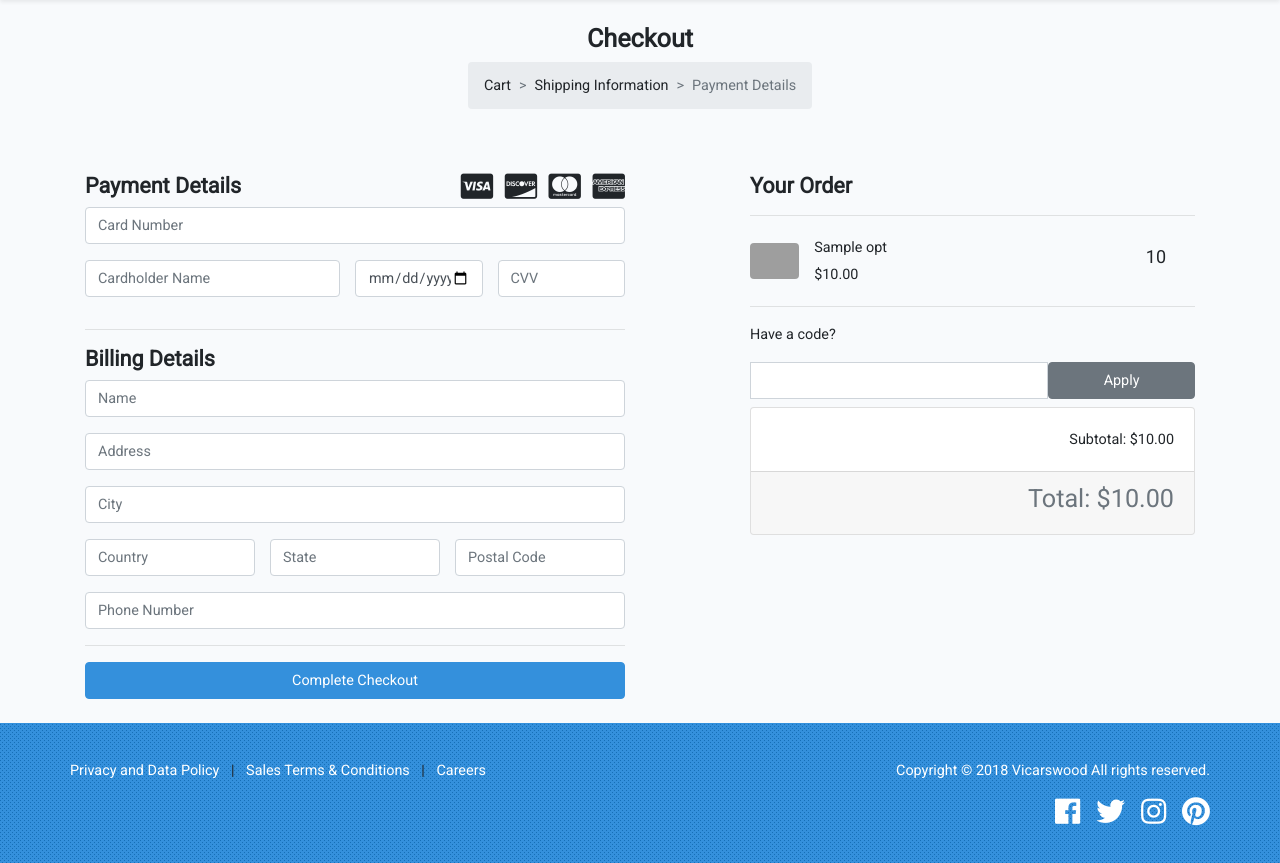
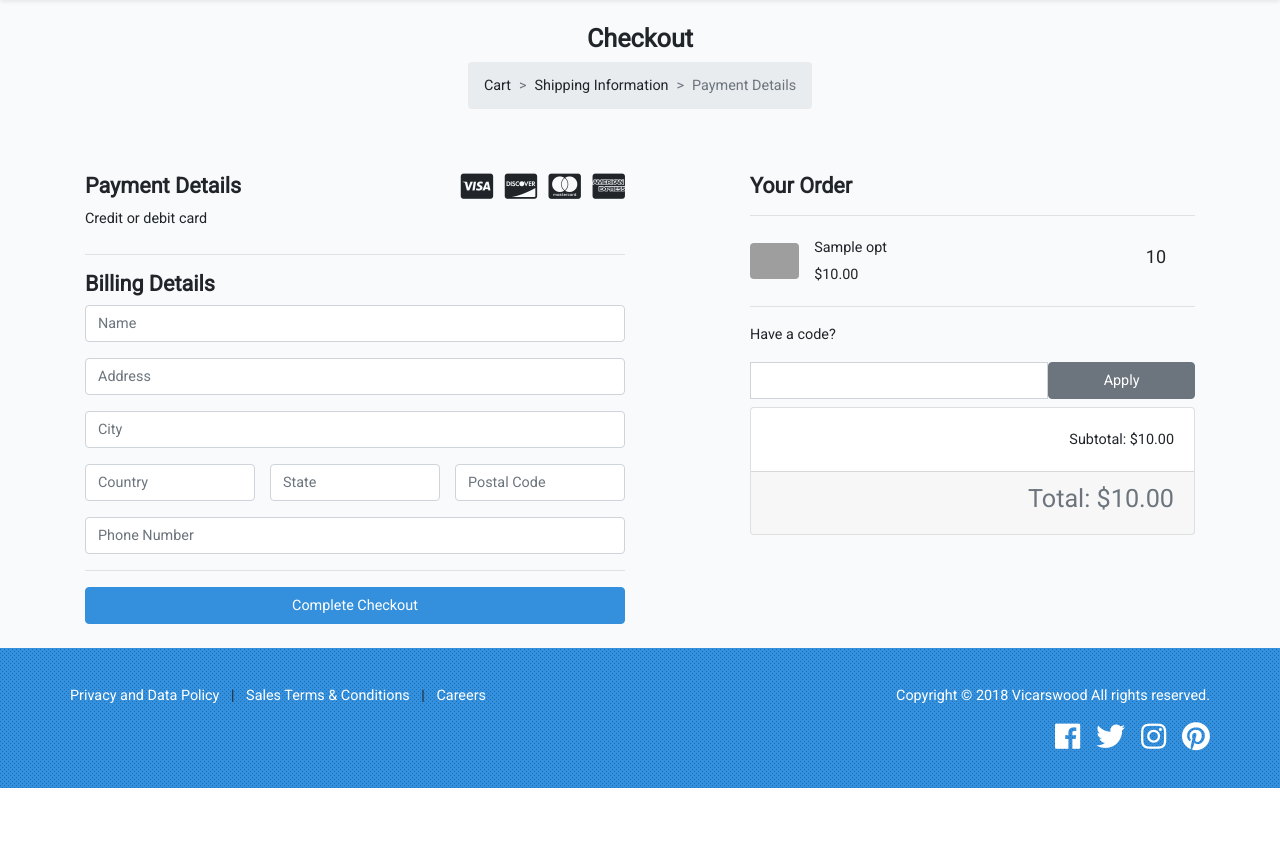
Before and after one commit to olivermusovski/vicarswood, a Laravel app: page /checkout-review/1 in a window 1280 px wide. Shown: the part 79-942 px from the top of the page. After the commit the page ends 867 px from the top, so only its background shows below. Run offline with Laravel 8, Linux system fonts and the light colour scheme; data comes from the database, SQL or seed files in the repository; tables that the repository leaves empty hold one stand-in row (values such as "Sample post"); data that the repository does not hold is empty; style sheets or scripts are compiled from the project's sources; parts of the project's set-up code (start-up, migrations or seed data) failed here and were passed over; some libraries are stand-ins or nearby versions; grey boxes are pictures that could not be loaded.

Commit message:
checkout stuff

```diff
--- a/app/Http/Controllers/CouponController.php
+++ b/app/Http/Controllers/CouponController.php
@@ -43,6 +43,10 @@
         $order = Order::find($request->order_id);
         $alreadyHasCoupon = false;
         $userHasOffer = false;
+
+        if(!auth()->user()) {
+           return redirect()->route('checkout.review', ['order' => $order->id])->withErrors('Must be logged in to apply promotion.');
+        }
 
         // Check to see if the promo code is valid
         if(!$promo) {
--- a/app/StaticWebPage.php
+++ b/app/StaticWebPage.php
@@ -4,7 +4,7 @@
 
 use Illuminate\Database\Eloquent\Model;
 
-class Address extends Model
+class StaticWebPage extends Model
 {
     protected $table = 'StaticWebPages';
 
--- a/resources/views/checkout/review.blade.php
+++ b/resources/views/checkout/review.blade.php
@@ -38,7 +38,7 @@
 
 		<div class="row mt-5">
 			<div class="col-md-6">
-				<form action="{{ route('checkout.complete') }}" method="POST">
+				<form action="{{ route('checkout.complete') }}" method="POST" id="payment-form">
 					@csrf
 					<div class="row mx-0 justify-content-between">
 						<h4 class="font-weight-bold">Payment Details</h4>
@@ -53,27 +53,9 @@
 
 
 					<div class="form-group">
-						<input type="text" class="form-control" id="creditcard" name="creditcard" value="" placeholder="Card Number">
-					</div>
-
-					<div class="row">
-						<div class="col-md-6">
-							<div class="form-group">
-								<input type="text" class="form-control" id="name" name="name" value="" placeholder="Cardholder Name">
-							</div>
-						</div>
-
-						<div class="col-md-3 pl-0">
-							<div class="form-group">
-								<input type="date" class="form-control" id="expiry" name="expiry" value="" placeholder="MM/YY">
-							</div>
-						</div>
-
-						<div class="col-md-3 pl-0">
-							<div class="form-group">
-								<input type="text" class="form-control" id="cvccode" name="cvccode" value="" placeholder="CVV">
-							</div>
-						</div>
+						<label for="card-element">Credit or debit card</label>
+						<div id="card-element"></div>
+						<div id="card-errors" role="alert"></div>
 					</div>
 
 					<input type="hidden" name="order_id" value="{{ $order->id }}">
@@ -219,3 +201,55 @@
 	</div>
 
 @endsection
+
+@section('scripts')
+	<script>
+		var stripe = Stripe('pk_test_TYooMQauvdEDq54NiTphI7jx');
+		var elements = stripe.elements();
+		var style = {
+			base: {
+				fontSize: '16px',
+				color: "#32325d",
+			}
+		};
+		var card = elements.create('card', {style: style});
+
+		card.mount('#card-element');
+
+		card.addEventListener('change', function(event) {
+			var displayError = document.getElementById('card-errors');
+			if(event.error) {
+				displayError.textContent = event.error.message;
+			} else {
+				displayError.textContent = '';
+			}
+		});
+
+		var form = document.getElementById('payment-form');
+
+		form.addEventListener('submit', function(event) {
+			event.preventDefault();
+			stripe.createToken(card).then(function(result) {
+				if(result.error) {
+					var errorElement = document.getElementById('card-errors');
+					errorElement.textContent = result.error.message;
+				} else {
+					stripeTokenHandler(result.token);
+				}
+			});
+		});
+
+		function stripeTokenHandler(token) {
+		  	var form = document.getElementById('payment-form');
+		 	var hiddenInput = document.createElement('input');
+		  	hiddenInput.setAttribute('type', 'hidden');
+		  	hiddenInput.setAttribute('name', 'stripeToken');
+		  	hiddenInput.setAttribute('value', token.id);
+		  	form.appendChild(hiddenInput);
+		  	form.submit();
+		}
+	</script>
+
+
+
+@endsection
--- a/resources/views/partials/_head.blade.php
+++ b/resources/views/partials/_head.blade.php
@@ -8,6 +8,7 @@
 
 <!-- Scripts -->
 <script src="{{ asset('js/app.js') }}" defer></script>
+<script src="https://js.stripe.com/v3/"></script>
 
 <!-- Fonts -->
 <link rel="dns-prefetch" href="https://fonts.gstatic.com">
```
